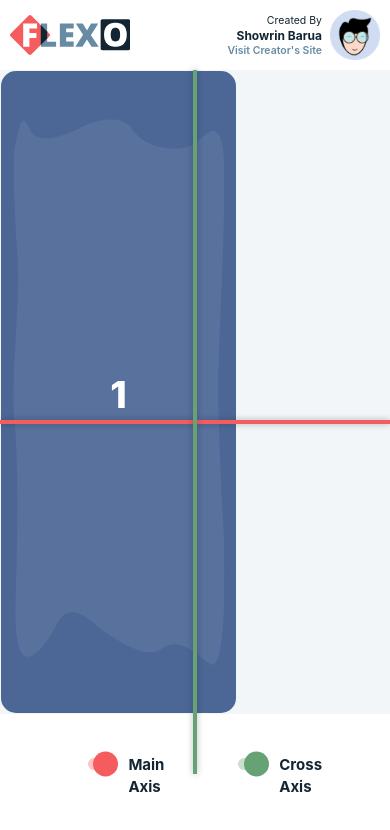
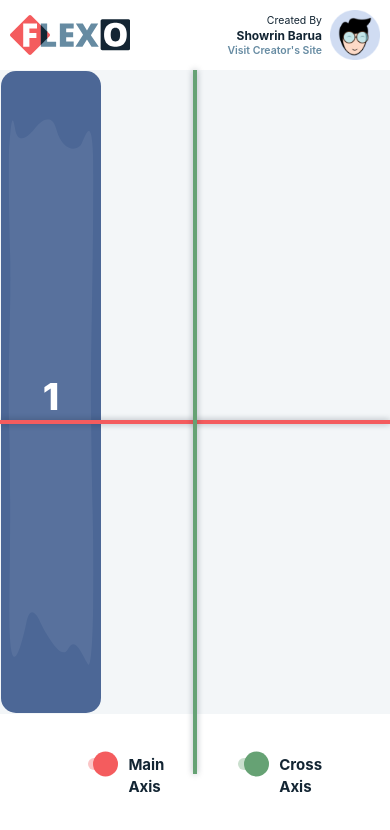
Before and after one commit to Showrin/flexo, a React (Create React App) app: page / in a window 390 px wide. Shown: the top 830 px of the page. Built offline with nearby package versions, Linux system fonts and the light colour scheme; a web font is replaced by a local one.

Commit message:
Make flex-child responsive

```diff
--- a/src/Flexo/stylesheets/components/_flex-child.scss
+++ b/src/Flexo/stylesheets/components/_flex-child.scss
@@ -7,7 +7,7 @@
 	justify-content: center;
 	margin: 1px;
 	min-height: 110px;
-	min-width: 235px;
+	min-width: 110px;
 	position: relative;
 	transition: background-color 150ms $timing-func-1,
 		transform 150ms $timing-func-1;
@@ -37,4 +37,38 @@
 		font-weight: $font-extra-bold;
 		height: calc(#{$font-50} + 12px);
 	}
+
+	@include is-mobile {
+		min-height: 100px;
+		min-width: 100px;
+
+		&__overlay {
+			height: 85%;
+			width: 85%;
+		}
+
+		&__id {
+			height: calc(#{$font-50} + 8px);
+		}
+	}
+
+	@include is-tab {
+		min-height: 150px;
+		min-width: 150px;
+
+		&__overlay {
+			height: 85%;
+			width: 85%;
+		}
+	}
+
+	@include is-desktop {
+		min-height: 110px;
+		min-width: 235px;
+
+		&__overlay {
+			height: 85%;
+			width: 90%;
+		}
+	}
 }
```
